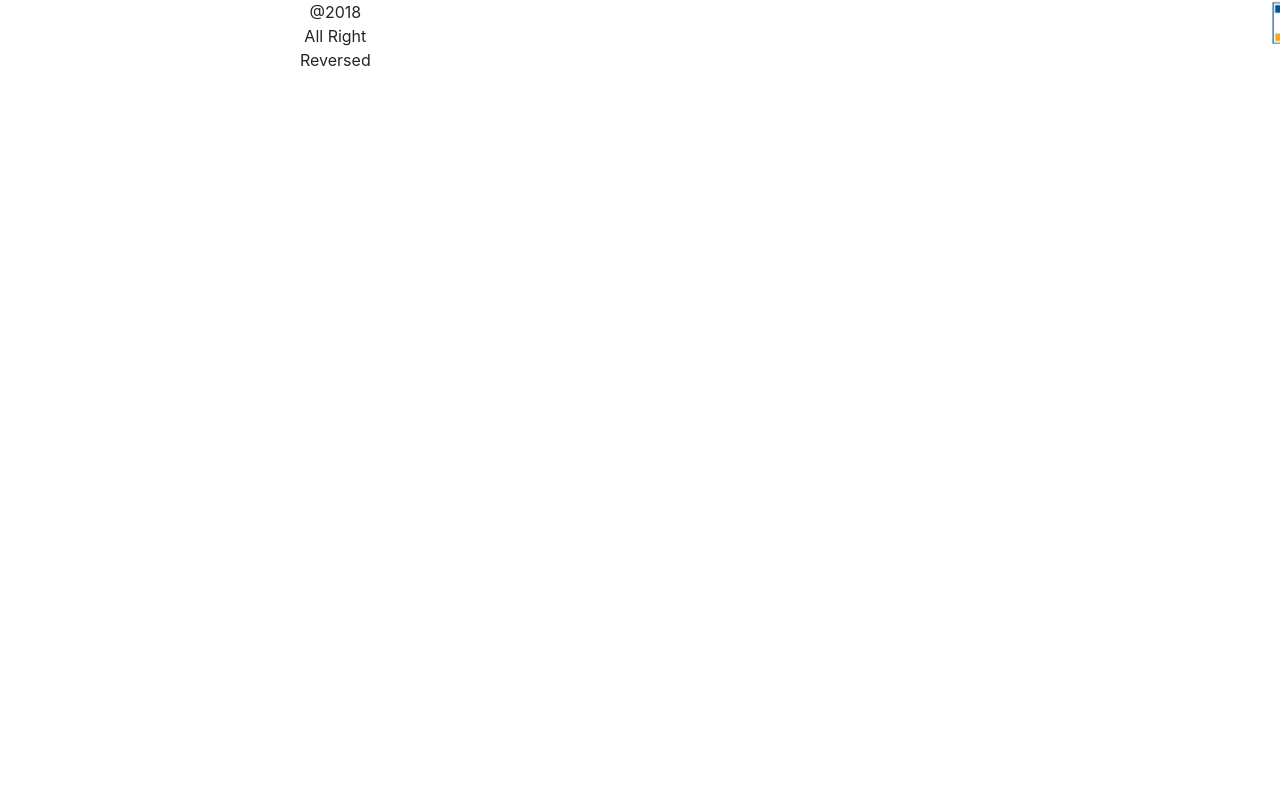
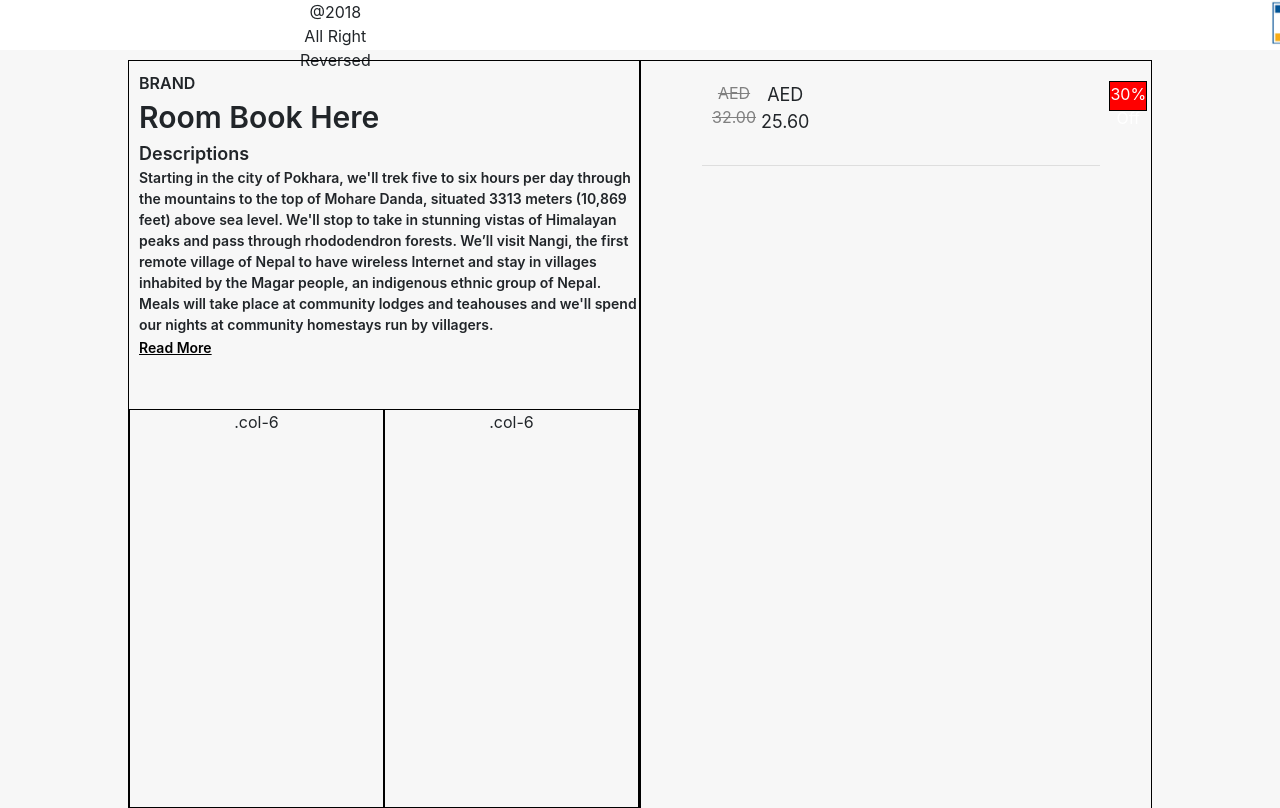
Before and after one commit to deanzhang380/Web_HCI, a React (Create React App) app: page / in a window 1280 px wide. Shown: the part 1632-2440 px from the top of the page. Before the commit the page ends 1704 px from the top, so only its background shows below. Built offline with nearby package versions, Linux system fonts and the light colour scheme.

Commit message:
form book update

```diff
--- a/src/Footer/footer.js
+++ b/src/Footer/footer.js
@@ -32,7 +32,7 @@ const Footer = (propos) => {;
     <div className="footer">
         <div className="back_ground_color_247 height_5"></div>
         <div className="back_ground_color_232 height_80">
-            <Row className="Row_height">
+            <Row className="Row_height" style={{width:"100%",margin:"0 0 0 -15px"}}>
                 <Col sm="12" md={{ size: 10, offset: 1 }} className="display_flex">
                 <Col xs="2">
                 <Media style={imgStyle}
--- /dev/null
+++ b/src/Main/Form_Book_info/form_book.css
@@ -0,0 +1,23 @@
+.form_book{
+    width: 80%;
+    height: 1000px;
+    margin: 10px auto;
+    display: flex;
+
+}
+.form_book_info{
+    width: 50%;
+    height: 100%;
+    border: solid black 1px;
+}
+
+.form_book_payment{
+    width: 50%;
+    height: 100%;
+    border: solid black 1px;
+
+}
+
+.description{
+    height: fit-content;
+}
--- /dev/null
+++ b/src/Main/Form_Book_info/form_book.js
@@ -0,0 +1,48 @@
+import React, { useState } from 'react';
+import { Container, Row, Col, Form,Media, Button } from 'reactstrap';
+import './form_book.css'
+
+
+
+
+const Form_book = () => {;
+  return (
+  <div className="form_book">
+    <Form className="form_book_info">
+        <div style={{margin:"10px 0 0 10px"}}>
+        <div className="txt_left font-weight">BRAND</div>
+            <div className="txt_left size30 font-weight">Room Book Here</div>
+            <div className="txt_left font-weight size18 ">Descriptions</div>
+            <div className="txt_left font-weight size14 description">Starting in the city of Pokhara, we'll trek five to six hours per day through the mountains to the top of Mohare Danda, situated 3313 meters (10,869 feet) above sea level.
+We'll stop to take in stunning vistas of Himalayan peaks and pass through rhododendron forests. We’ll visit Nangi, the first remote village of Nepal to have wireless Internet and stay in villages inhabited by the Magar people, an indigenous ethnic group of Nepal. Meals will take place at community lodges and teahouses and we'll spend our nights at community homestays run by villagers. </div>
+            <div className="txt_left "><a href="#" className="font-weight text_underline size14 color_black">Read More</a> </div>
+
+        </div>
+        <div className="form_book_contact_info" style={{height:"40%",margin:"50px 0px"}}>
+        <Row style={{width:"100%",height:"100%", margin:"0px 0px"}}>
+        <Col xs="6" style={{width:"50%",height:"100%",border: "solid black 1px"}}>.col-6</Col>
+        <Col xs="6" style={{width:"50%",height:"100%",border: "solid black 1px"}}>.col-6</Col>
+      </Row>
+        </div>
+    </Form>
+    <Form className="form_book_payment">
+        <div style={{width:"80%",margin:"20px auto"}}>
+        <div style={{margin:"10px 0 0 10px"}}>
+        <div className="price margin_top_auto">
+                <div className="origin-price">AED 32.00</div>
+                <div className="size18">AED 25.60</div>
+                <div className="sale-off" style={{margin:"0 0 0 300px",backgroundColor:"red"}}><div style={{color:"white"}}>30% Off</div></div>
+            </div>
+            <div>
+                <hr style={{margin:"30px 0px"}}></hr>
+            </div>
+        </div>
+
+        </div>
+
+    </Form>
+  </div>
+  );
+}
+
+export default Form_book;
--- a/src/Main/main.js
+++ b/src/Main/main.js
@@ -6,6 +6,7 @@ import RecomBar from './Recommend_Bar/recommend_bar.js'
 import Form_top_view from './Form_View/Form_top_view.js'
 import Footer from './../Footer/footer'
 import Gallery from './../Custom_carousel/gallery'
+import Form_book from './Form_Book_info/form_book'
 const Main = () => {;
   return (
     <Container className="App-Container">
@@ -16,7 +17,9 @@ const Main = () => {;
            <Footer></Footer>
          </div>
          <div>
+           <Form_book>
 
+           </Form_book>
          </div>
 
     </Container>
```
